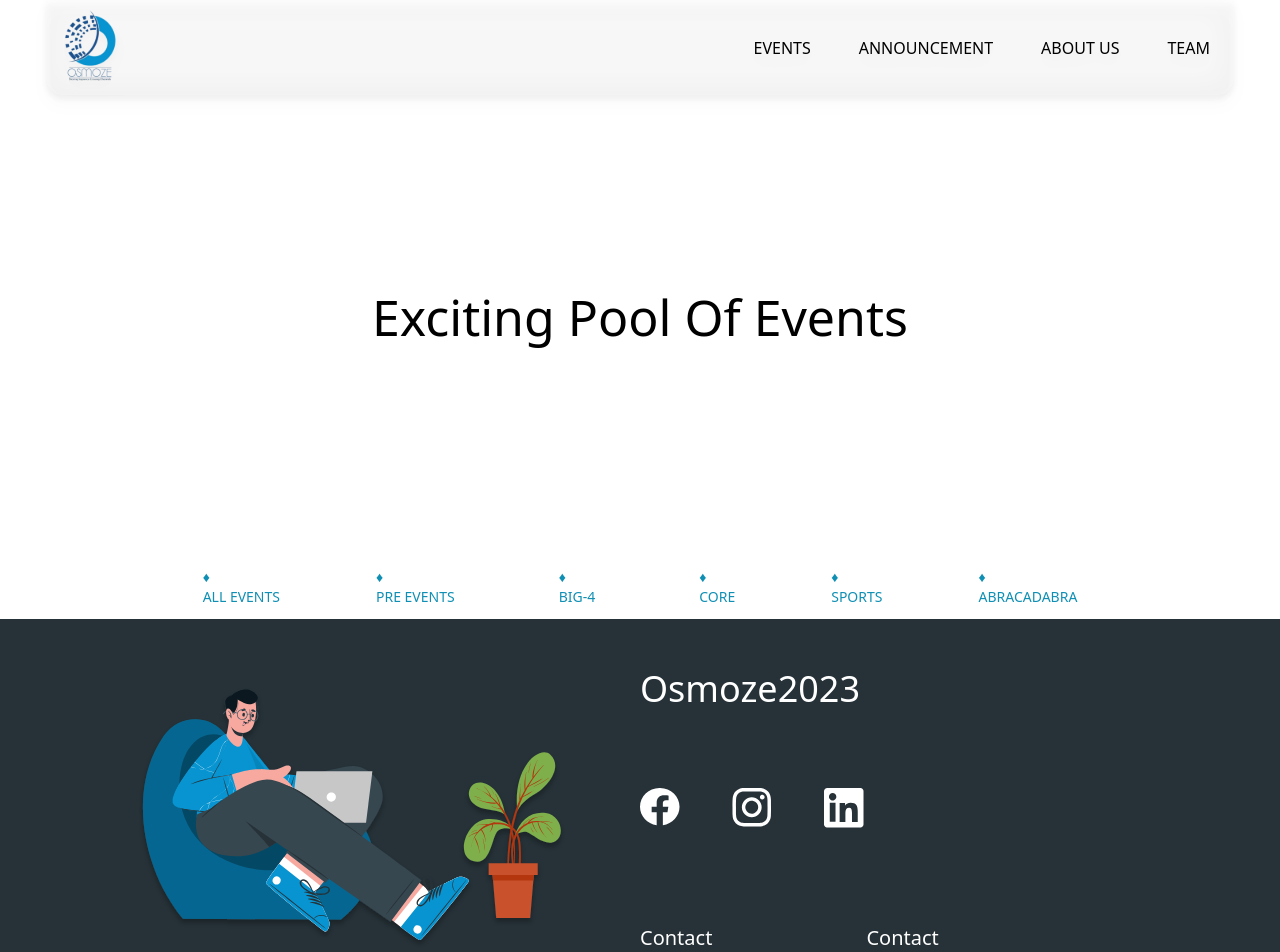
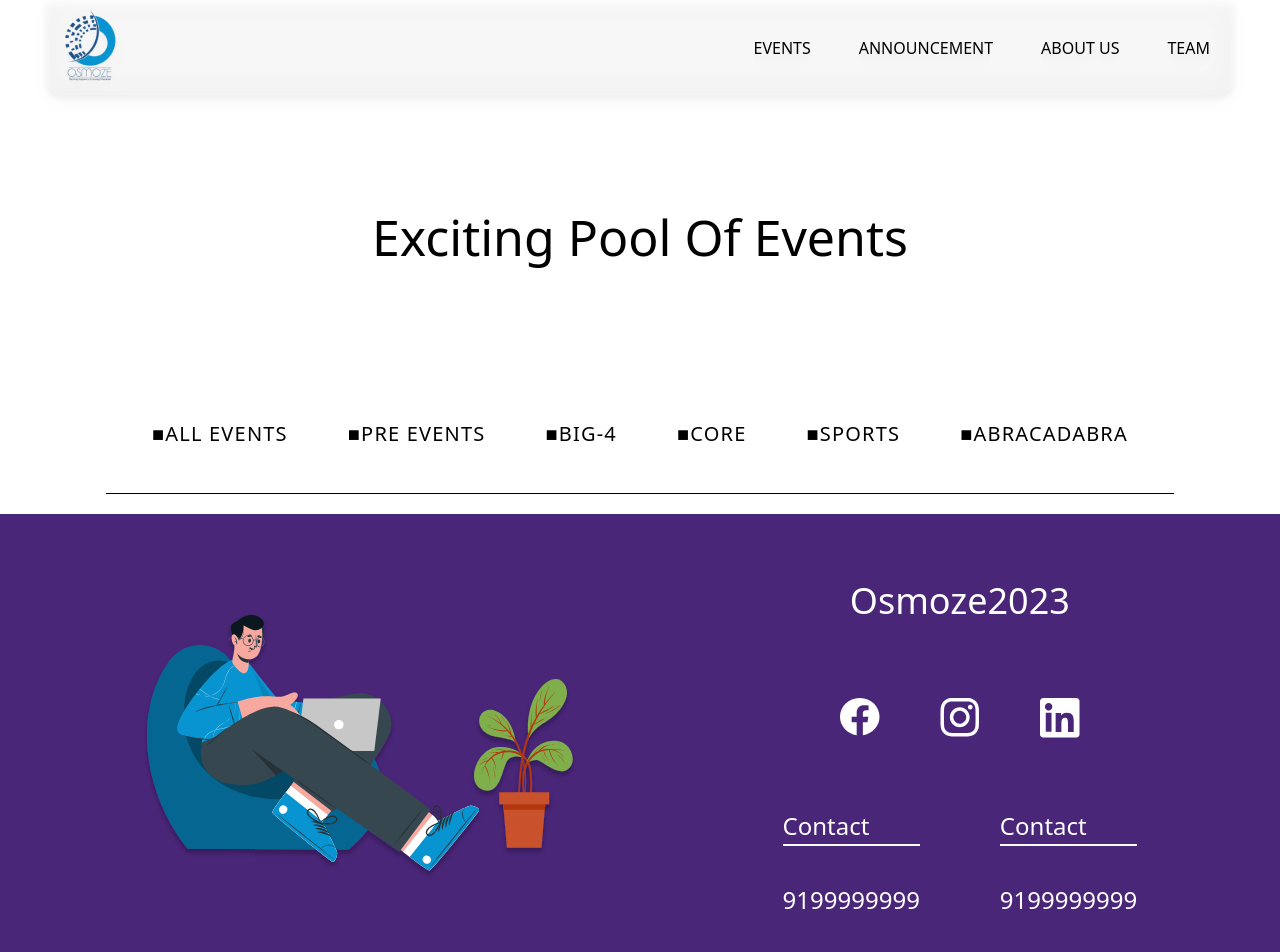
Before and after one commit to Sochem/Osmoze-23, a Next.js app: page /events in a window 1280 px wide. Shown: the top 952 px of the page. Built offline with nearby package versions, Linux system fonts and the light colour scheme.

Commit message:
Updated footer & events page

```diff
--- a/src/components/eventscard.css
+++ b/src/components/eventscard.css
@@ -11,7 +11,7 @@
     align-items: center;
     font-size:50px;
     padding:100px;
-    margin:100px;
+    margin-top:100px;
 }
 .card-inner{
     height: 400px;
@@ -22,7 +22,7 @@
     flex-direction: column;
     margin-top: 100px;
     border-radius: 12px;
-    z-index: 4;
+
     position: relative;
     border-width: 15px;
     border:4px solid green;
@@ -71,4 +71,122 @@
     flex-direction: row;
     justify-content: center;
     align-items: center;
+    padding: 1.5rem 1rem;
+    display: flex;
+    flex-wrap: wrap;
+    border-bottom: 1px solid black;
+
+
 }
+.nav-items{
+
+    cursor: pointer;
+    position: relative;
+    padding: 10px 20px;
+    margin: 10px;
+    display: inline-flex;
+
+    text-align: center;
+
+    letter-spacing: 1.2px;
+    text-decoration: none;
+    font-size: 20px;
+    overflow: hidden;
+    transition: 0.2s;
+
+}
+.nav-items:hover{
+  color: #7EAF4B;
+
+}
+.title{
+  display: flex;
+  justify-content: center;
+  align-items: center;
+  text-align: center;
+  flex-direction: column;
+}
+
+.hover:hover{
+  transform: rotate(50deg);
+}
+.footer{
+  background-color: #4A2679;
+  justify-content: center;
+  align-items: center;
+  width:100%;
+
+}
+.content1{
+  display: flex;
+  flex-direction: row;
+  padding: 20px;
+  margin:20px;
+  justify-content: space-around;
+  align-items: center;
+}
+.text{
+  display: flex;
+  flex-direction: column;
+  color:white;
+  justify-content: center;
+  align-items: center;
+
+
+}
+.cc{
+  border-bottom: 2px solid white;
+}
+.footer-text{
+  padding: 20px;
+  margin: 20px;
+
+}
+.image{
+  padding: 20px;
+  margin:20px;
+
+  min-width: 400px;
+}
+.img{
+  padding: 10px;
+  margin: 20px;
+
+}
+.footer{
+
+    position: relative;
+    bottom: 0%;
+    z-index: 1;
+
+}
+.footer-text{
+  font-size: 36px;
+}
+.footer-text-2{
+  display: flex;
+  flex-direction: row;
+}
+.footer-text-3{
+  display: flex;
+  flex-direction: row;
+
+}
+.contact{
+  padding: 20px;
+  margin: 20px;
+  font-size: 24px;
+}
+@media only screen and (max-width: 920px){
+
+  .footer-text{
+    font-size:20px;
+  }
+}
+@media only screen and (max-width: 700px){
+  .content1{
+    flex-direction: column;
+  }
+
+
+}
--- a/src/components/footer.js
+++ b/src/components/footer.js
@@ -3,22 +3,22 @@ import Image from "next/image";
 
 export default function Navbar() {
 	return (
-		<div className="px-16 w-full bg-[#263238] h-[444px] pb-[55px]">
-			<div className="border-b-[1px] border-white flex flex-row">
-			<div className="flex flex-row justify-center align-bottom w-1/2">
-				<Image src="/images/footerImage.svg" width={ 425.76} height={256.47} />
+		<div className="footer">
+			<div className="content1">
+			<div className="image">
+				<img src="/images/footerImage.svg"/>
 			</div>
 
-			<div className="text-white pt-[50px] w-1/2">
-				<div className="text-4xl">Osmoze2023</div>
-				<div  className="flex flex-row gap-[52px] pt-[79px] pb-[96px]">
-					<Link href="https://www.facebook.com"><Image src="/images/social1.svg" width={40} height={40}/></Link>
-					<Link href="https://www.instagram.com"><Image src="/images/social2.svg" width={40} height={40}/></Link>
-					<Link href="https://www.linkedin.com"><Image src="/images/social3.svg" width={40} height={40}/></Link>
+			<div className="text">
+				<div className="footer-text">Osmoze2023</div>
+				<div  className="footer-text-2">
+				<div  className="img"><Link href="https://www.facebook.com"><Image src="/images/social1.svg" width={40} height={40}/></Link></div>
+				<div  className="img"><Link href="https://www.instagram.com"><Image src="/images/social2.svg" width={40} height={40}/></Link></div>
+				<div  className="img"><Link href="https://www.linkedin.com"><Image src="/images/social3.svg" width={40} height={40}/></Link></div>
 				</div>
-				<div className="text-xl flex-row flex gap-[112px] pb-[38px]">
-					<div>Contact<br></br>9199999999</div>
-					<div>Contact<br></br>9199999999</div>
+				<div className="footer-text-3">
+					<div className="contact"><div className="cc">Contact</div><br></br>9199999999</div>
+					<div className="contact"><div className="cc">Contact</div><br></br>9199999999</div>
 				</div>
 			</div>
 			</div>
--- a/src/pages/events.js
+++ b/src/pages/events.js
@@ -16,7 +16,7 @@ const events = () => {
     <Navbar />
 
   <div
-    class="pt-20 md:pt-25"
+    class="title"
   >
 
       <h1
@@ -35,59 +35,60 @@ const events = () => {
       <div class="nav">
         <a
           onClick={(e) => handleEventClick("10")}
+
           onMouseEnter={(e) => setIcon(true)}
           onMouseLeave={(e) => setIcon(false)}
-          class="block w-full px-12 py-3 text-sm font-medium text-[#0F8FB4] hover:bg-transparent hover:text-[#7EAF4B] focus:outline-none focus:ring active:text-opacity-75 sm:w-auto"
+          class="nav-items"
           href="#"
 
         >
 
-          {icon ? <div>&#9209;</div> :  <div>&#9830;</div> } ALL EVENTS
+            <div class="hover">&#9632;</div> ALL EVENTS
         </a>
         <a
           onClick={(e) => handleEventClick("1")}
           onMouseEnter={(e) => setIcon(true)}
           onMouseLeave={(e) => setIcon(false)}
-          class="block w-full px-12 py-3 text-sm font-medium text-[#0F8FB4] hover:bg-transparent hover:text-[#7EAF4B] focus:outline-none focus:ring active:text-opacity-75 sm:w-auto"
+          class="nav-items"
           href="#"
         >
-          {icon ? <div>&#9209;</div> :  <div>&#9830;</div> }PRE EVENTS
+          <div class="hover">&#9632;</div>PRE EVENTS
         </a>
         <a
-          onClick={(e) => handleEventClick("2")}
+
           onMouseEnter={(e) => setIcon(true)}
           onMouseLeave={(e) => setIcon(false)}
-          class="block w-full px-14 py-3 text-sm font-medium text-[#0F8FB4] hover:bg-transparent hover:text-[#7EAF4B] focus:outline-none focus:ring active:text-opacity-75 sm:w-auto"
+          class="nav-items"
           href="#"
         >
-          {icon ? <div>&#9209;</div> :  <div>&#9830;</div> }BIG-4
+          <div class="hover">&#9632;</div>BIG-4
         </a>
         <a
           onClick={(e) => handleEventClick("3")}
           onMouseEnter={(e) => setIcon(true)}
           onMouseLeave={(e) => setIcon(false)}
-          class="block w-full px-12 py-3 text-sm font-medium text-[#0F8FB4] hover:bg-transparent hover:text-[#7EAF4B] focus:outline-none focus:ring active:text-opacity-75 sm:w-auto"
+          class="nav-items"
           href="#"
         >
-          {icon ? <div>&#9209;</div> :  <div>&#9830;</div> }CORE
+          <div class="hover">&#9632;</div>CORE
         </a>
         <a
           onClick={(e) => handleEventClick("4")}
           onMouseEnter={(e) => setIcon(true)}
           onMouseLeave={(e) => setIcon(false)}
-          class="block w-full px-12 py-3 text-sm font-medium text-[#0F8FB4] hover:bg-transparent hover:text-[#7EAF4B] focus:outline-none focus:ring active:text-opacity-75 sm:w-auto"
+          class="nav-items"
           href="#"
         >
-          {icon ? <div>&#9209;</div> :  <div>&#9830;</div> }SPORTS
+          <div class="hover">&#9632;</div>SPORTS
         </a>
         <a
           onClick={(e) => handleEventClick("5")}
           onMouseEnter={(e) => setIcon(true)}
           onMouseLeave={(e) => setIcon(false)}
-          class="block w-full px-12 py-3 text-sm font-medium text-[#0F8FB4] hover:bg-transparent hover:text-[#7EAF4B] focus:outline-none focus:ring active:text-opacity-75 sm:w-auto"
+          class="nav-items"
           href="#"
         >
-          {icon ? <div>&#9209;</div> :  <div>&#9830;</div> }ABRACADABRA
+          <div class="hover">&#9632;</div>ABRACADABRA
         </a>
 
     </div>
```
